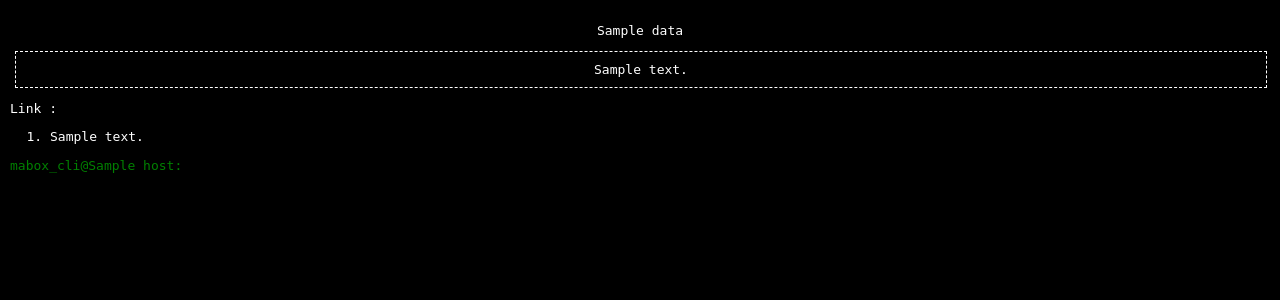
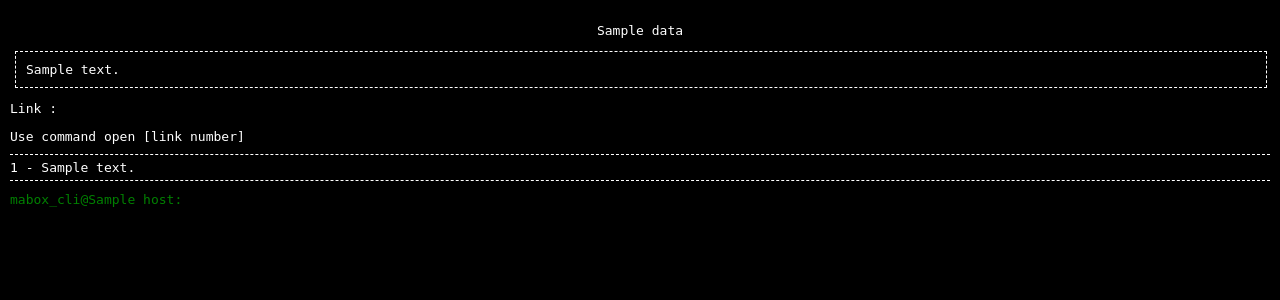
Before and after one commit to bagusindrayana/mabox-cli, a Flask app: template templates/index.html in a window 1280 px wide. Shown: the top 300 px of the page. Run offline with Flask 2, Linux system fonts and the light colour scheme; the template is opened without the code that fills it: most values are stand-ins (such as "Sample title", 1, 10 or a date in 2020).

Commit message:
add history for next and prev, add clear, update readme, update list link with table

```diff
--- a/assets/mabox.css
+++ b/assets/mabox.css
@@ -47,5 +47,33 @@ body {
     margin: 5px;
     display: block;
     width: calc(100% - 30px);
-    text-align: center;
+
 }
+
+.row {
+    display: flex;
+    flex-wrap: wrap;
+    border-top: 1px dashed white;
+    border-bottom: 1px dashed white;
+    margin-top: 10px;
+    margin-bottom: 10px;
+}
+
+.column {
+
+    padding: 5px 0px;
+}
+
+/* responsive column layout, 4 column in desktop and 2 column in mobile */
+@media (min-width: 768px) {
+    .column {
+        width: 25%;
+
+    }
+}
+
+@media (max-width: 767px) {
+    .column {
+        width: 50%;
+    }
+}
--- a/assets/mabox.js
+++ b/assets/mabox.js
@@ -1,6 +1,17 @@
 let host = document.getElementById('host').innerHTML;
 const terminalDiv = document.getElementById('terminal');
 const inputLineDiv = document.getElementById('input-line');
+
+let history = [];
+let currentIndexHistory = 0;
+
+//check query sc
+const urlParams = new URLSearchParams(window.location.search);
+const sc = urlParams.get('sc');
+if(sc){
+    history.push(sc);
+    currentIndexHistory = history.length - 1;
+}
 
 function createTerminalOutput(text) {
     const outputDiv = document.createElement('div');
@@ -12,22 +23,16 @@ function createTerminalOutput(text) {
 
 async function processCommand(input) {
     const command = input.trim();
-
-    // if (command === 'hello') {
-    //     createTerminalOutput('<span style="color: blue;">Hello there!</span>');
-    // } else if (command === 'date') {
-    //     createTerminalOutput(`<span style="color: yellow;">${new Date().toLocaleString()}</span>`);
-    // } else {
-    //     createTerminalOutput(`<span style="color: red;">Command not found: ${command}</span>`);
-    // }
-
     if(command === "help") {
         createTerminalOutput(`
             <span style="color: white;">Available commands:</span>
             <ul>
                 <li>help - show available commands</li>
                 <li>convert - convert website to cli, example convert https://id.wikipedia.org</li>
-                <li>open - Open the links available on the website, the links are opened in the sequence numbers 1,2,3 and so on</li>
+                <li>open - Open the links available on the website, list links ordered by sequence numbers 1,2,3 and so on</li>
+                <li>clear - clear terminal</li>
+                <li>next - open the next history</li>
+                <li>prev - open the previous history</li>
             </ul>
         `);
     } else if(command.startsWith("convert")) {
@@ -35,7 +40,12 @@ async function processCommand(input) {
         if(!url) {
             createTerminalOutput(`<span style="color: red;">Invalid url: ${url}</span>`);
         } else {
-            await openLink(url);
+            await openLink(url).then((v) => {
+                if(v){
+                    history.push(url);
+                    currentIndexHistory = history.length - 1;
+                }
+            });
         }
     } else if(command.startsWith("open")) {
         const links = getCurrentLinks();
@@ -47,10 +57,24 @@ async function processCommand(input) {
             if (isNaN(index) || index < 1 || index > links.length) {
                 createTerminalOutput(`<span style="color: red;">Invalid link index: ${index}</span>`);
             } else {
-                await openLink(links[index - 1]['href']);
+                const url = links[index - 1]['href'];
+                await openLink(url).then((v) => {
+                    if(v){
+                        history.push(url);
+                        currentIndexHistory = history.length - 1;
+                    }
+                });
             }
         }
-    } else {
+    } else if(command.startsWith("clear")) {
+        terminalDiv.innerHTML = "";
+    } else if(command === "next") {
+        await handleHistory("next");
+    }
+    else if(command === "prev") {
+        await handleHistory("prev");
+    }
+    else {
         createTerminalOutput(`<span style="color: red;">Command not found: ${command}</span>`);
     }
 
@@ -79,6 +103,33 @@ function handleInput(event) {
         });
 
     }
+}
+
+async function handleHistory(c){
+    if (history.length <= 0){
+        return Promise.resolve(false);
+    }
+    if (c == "prev"){
+        if (currentIndexHistory > 0){
+            currentIndexHistory--;
+        }
+
+    } else if (c == "next") {
+        if (currentIndexHistory < history.length - 1){
+            currentIndexHistory++;
+        }
+    } else {
+        return Promise.resolve(false);
+    }
+    await openLink(history[currentIndexHistory]);
+    return Promise.resolve(true);
+}
+
+function getArgs(command) {
+    const l = command.split(' ');
+    //get args start with --
+    const args = l.filter((v) => v.startsWith('--'));
+    return args;
 }
 
 const inputField = document.getElementById('input');
@@ -118,30 +169,35 @@ async function openLink(url) {
         const response = await fetch(`/open-link?url=${url}`);
         const data = await response.json();
         if(response.status === 200) {
+            let text = data.text;
+            //replace /n with <br>
+            text = text.replace(/\n/g, "<br>");
             let output = `
             <center>
                 <pre>${ data.titleArt }</pre>
             </center>
-            <div class="textbox">${data.text}</div>`;
+            <div class="textbox">${text}</div>`;
             let linkList = "";
             if(data.links.length > 0){
-                linkList = "<p>Link : </p><ol>";
+                linkList = "<p>Link : </p><span>Use command open [link number] </span><div class='row'>";
                 const elLinks = document.getElementById('links');
                 elLinks.innerHTML = JSON.stringify(data.links);
                 host = data.host;
                 document.querySelector('#prompt span').innerHTML = host;
 
                 data.links.forEach((link, index) => {
-                    linkList += `<li>${link['text']}</li>`;
+                    linkList += `<div class="column">${index+1} - ${link['text']}</div>`;
                 });
-                linkList += "</ol>";
+                linkList += "</div>";
             }
             output += linkList;
             createTerminalOutput(output);
+            return Promise.resolve(true);
         } else {
             createTerminalOutput(`<span style="color: red;">Failed to open link: ${data.error}</span>`);
         }
     } catch (error) {
         createTerminalOutput(`<span style="color: red;">Failed to open link: ${error}</span>`);
     }
+    return Promise.resolve(false);
 }
--- a/main.py
+++ b/main.py
@@ -26,7 +26,7 @@ def convertWebsiteToText(url):
         links = []
         # get text from website, but keep newline
         for a in soup.find_all('a'):
-            if a.get("href") != None and a.get_text().strip() != "" and a.get("href").strip() != "":
+            if a.get("href") != None and a.get_text().strip() != "" and a.get("href").strip() != "" and not a.get("href").startswith("#"):
                 links.append({
                     "href": a.get("href"),
                     "text": a.get_text()
--- a/templates/index.html
+++ b/templates/index.html
@@ -28,11 +28,12 @@
                 </div>
                 {% if data['links']|length > 0 %}
                     <p>Link : </p>
-                    <ol>
+                    <span>Use command open [link number] </span>
+                    <div class="row">
                         {% for link in data['links'] %}
-                            <li>{{ link['text'] }}</li>
+                            <div class="column">{{loop.index0+1}} - {{ link['text'] }}</div>
                         {% endfor %}
-                    </ol>
+                    </div>
                 {% endif %}
             {% elif error != None %}
                 <span style="color: red;">{{ error }}</span>
```
Also changed, not shown: README.md.
